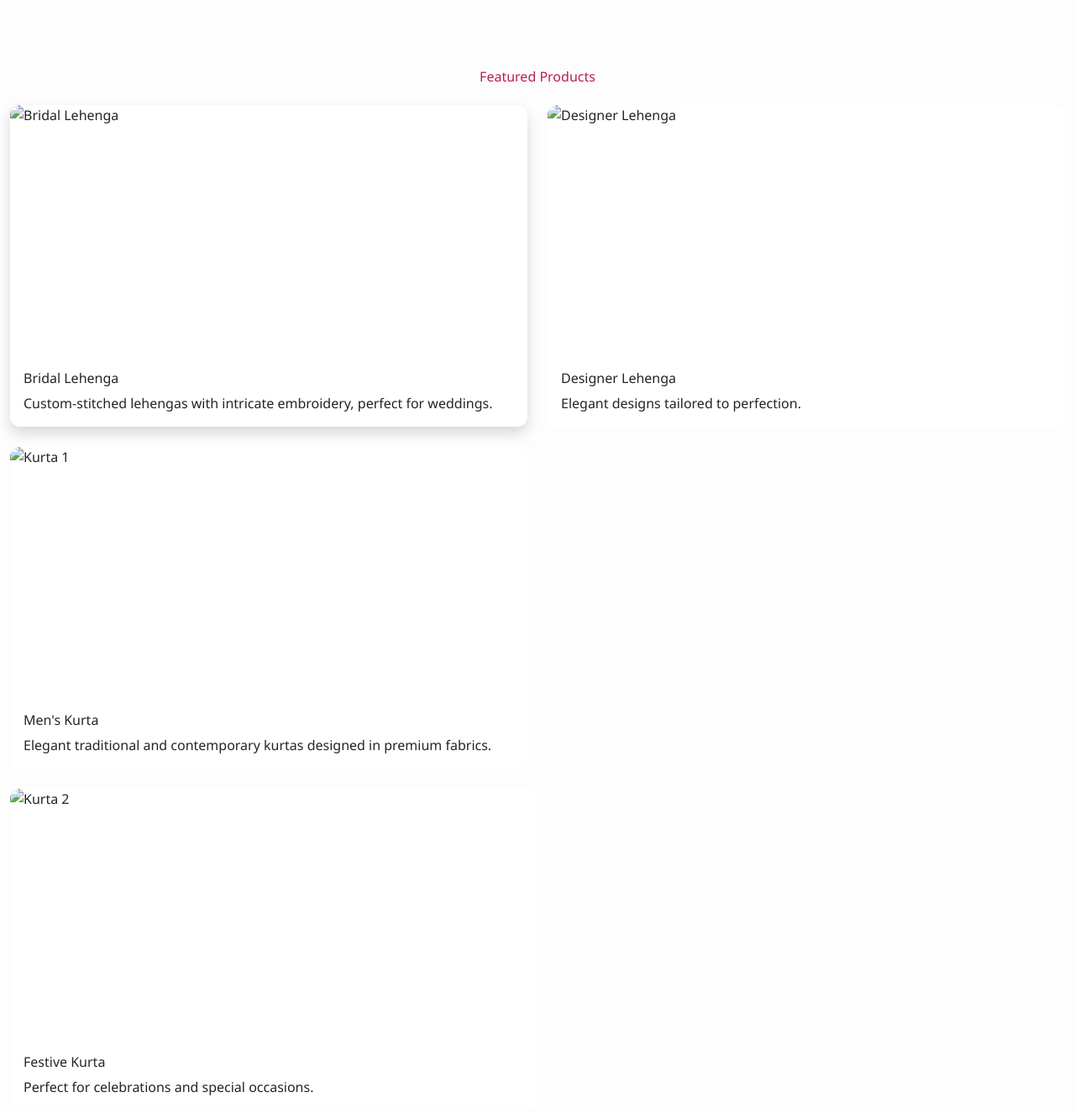
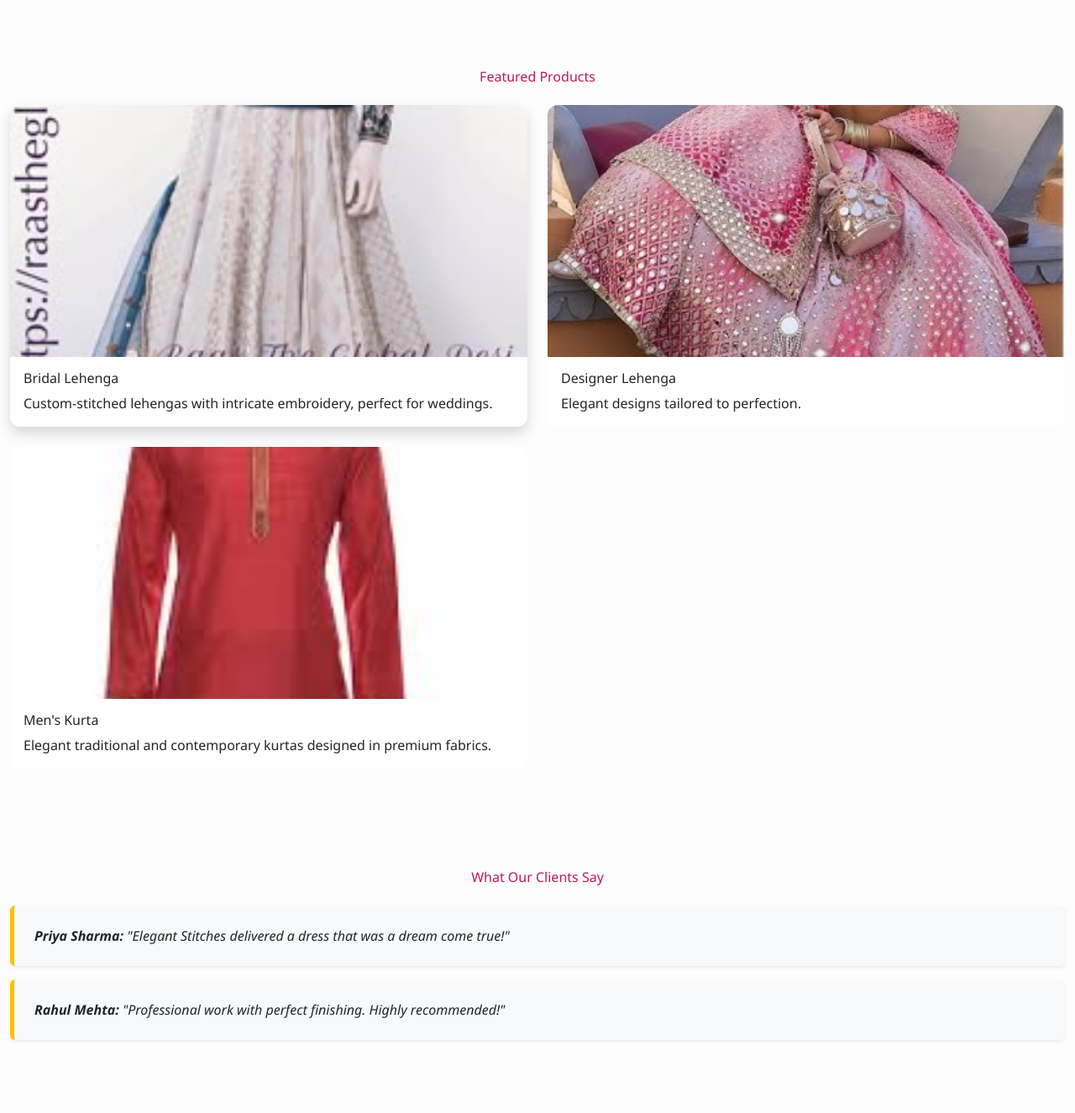
Before and after one commit to Kritika-Gupta28/Elegant-Stitches, a plain HTML site: page index.html in a window 1280 px wide. Shown: the part 1540-2865 px from the top of the page at 84% size. Drawn offline with nearby package versions, Linux system fonts and the light colour scheme.

Commit message:
Update index.html

```diff
--- a/index.html
+++ b/index.html
@@ -95,7 +95,7 @@
     <div class="row">
       <div class="col-md-6 mb-4">
         <div class="card shadow">
-          <img src="images/lehenga1.jpg" class="card-img-top" alt="Bridal Lehenga">
+          <img src="images/lehnga1.jpg" class="card-img-top" alt="Bridal Lehenga">
           <div class="card-body">
             <h5 class="card-title">Bridal Lehenga</h5>
             <p class="card-text">Custom-stitched lehengas with intricate embroidery, perfect for weddings.</p>
@@ -106,7 +106,7 @@
       <!-- Another Lehenga Product -->
     <div class="col-md-6 mb-4">
       <div class="card">
-        <img src="images/lehenga2.jpg" class="card-img-top" alt="Designer Lehenga">
+        <img src="images/lehnga2.jpg" class="card-img-top" alt="Designer Lehenga">
         <div class="card-body">
           <h5 class="card-title">Designer Lehenga</h5>
           <p class="card-text">Elegant designs tailored to perfection.</p>
@@ -117,22 +117,11 @@
      <!-- Kurta Product -->
     <div class="col-md-6 mb-4">
       <div class="card">
-        <img src="images/kurta1.jpg" class="card-img-top" alt="Kurta 1">
+        <img src="images/men kurta1.jpg" class="card-img-top" alt="Kurta 1">
         <div class="card-body">
           <h5 class="card-title">Men's Kurta</h5>
             <p class="card-text">Elegant traditional and contemporary kurtas designed in premium fabrics.</p>
           </div>
-        </div>
-      </div>
-    </div>
-
-    <!-- Another Kurta Product -->
-    <div class="col-md-6 mb-4">
-      <div class="card">
-        <img src="images/kurta2.jpg" class="card-img-top" alt="Kurta 2">
-        <div class="card-body">
-          <h5 class="card-title">Festive Kurta</h5>
-          <p class="card-text">Perfect for celebrations and special occasions.</p>
         </div>
       </div>
     </div>
```
